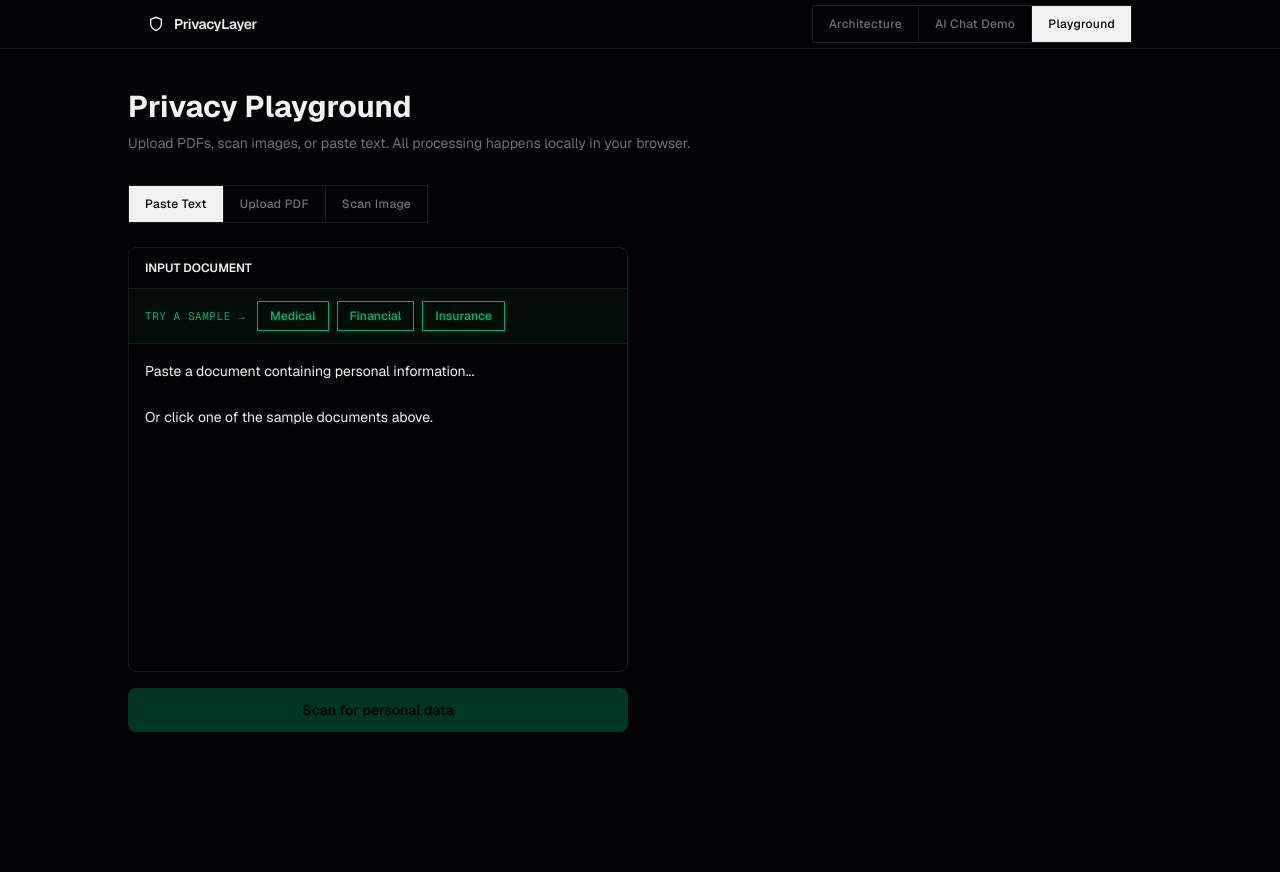
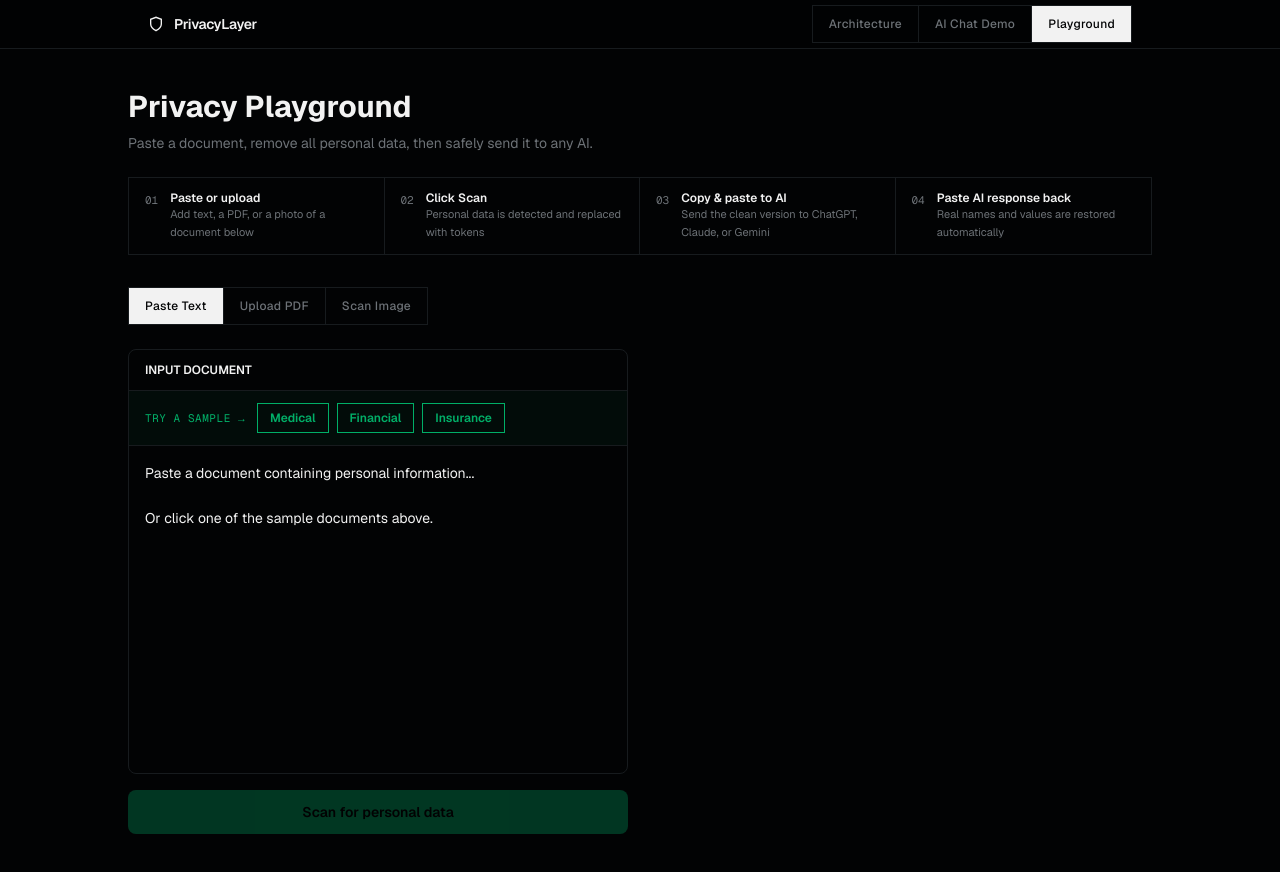
Before and after one commit to terencela/privacylayer, a Next.js app: page /playground in a window 1280 px wide. Shown: the top 872 px of the page. Before the commit the page ends 812 px from the top, so only its background shows below. Built offline with nearby package versions, Linux system fonts and the light colour scheme.

Commit message:
Add Chrome extension banner on landing, add step-by-step guide in playground

```diff
--- a/src/app/page.tsx
+++ b/src/app/page.tsx
@@ -139,6 +139,29 @@
                 AI chat demo
               </Link>
             </div>
+          </div>
+        </div>
+
+        {/* Chrome Extension Banner */}
+        <div className="py-4 border-b border-border">
+          <div className="flex flex-col sm:flex-row items-start sm:items-center justify-between gap-3 border border-accent/30 bg-accent/5 px-5 py-4">
+            <div className="flex items-center gap-3">
+              <svg width="16" height="16" viewBox="0 0 24 24" fill="none" stroke="currentColor" strokeWidth="2" strokeLinecap="round" className="text-accent shrink-0">
+                <path d="M12 22s8-4 8-10V5l-8-3-8 3v7c0 6 8 10 8 10z" />
+              </svg>
+              <div>
+                <p className="text-sm font-semibold">Chrome Extension now available</p>
+                <p className="text-xs text-muted-foreground">Works directly inside ChatGPT, Claude and Gemini — no copy-paste needed.</p>
+              </div>
+            </div>
+            <a
+              href="https://github.com/terencela/privacylayer"
+              target="_blank"
+              rel="noreferrer"
+              className="shrink-0 px-4 py-2 text-xs font-semibold border border-accent text-accent hover:bg-accent hover:text-black transition-colors"
+            >
+              Install extension →
+            </a>
           </div>
         </div>
 
--- a/src/app/playground/page.tsx
+++ b/src/app/playground/page.tsx
@@ -315,9 +315,27 @@
         <div className="w-full max-w-5xl mx-auto">
           <div className="mb-8">
             <h1 className="text-2xl sm:text-3xl font-bold mb-2">Privacy Playground</h1>
-            <p className="text-sm text-muted-foreground">
-              Upload PDFs, scan images, or paste text. All processing happens locally in your browser.
+            <p className="text-sm text-muted-foreground mb-6">
+              Paste a document, remove all personal data, then safely send it to any AI.
             </p>
+
+            {/* How to use */}
+            <div className="border border-border grid grid-cols-1 sm:grid-cols-4">
+              {[
+                { step: "01", label: "Paste or upload", desc: "Add text, a PDF, or a photo of a document below" },
+                { step: "02", label: "Click Scan", desc: "Personal data is detected and replaced with tokens" },
+                { step: "03", label: "Copy & paste to AI", desc: "Send the clean version to ChatGPT, Claude, or Gemini" },
+                { step: "04", label: "Paste AI response back", desc: "Real names and values are restored automatically" },
+              ].map((s, i) => (
+                <div key={s.step} className={`px-4 py-3 flex gap-3 items-start ${i < 3 ? "border-b sm:border-b-0 sm:border-r border-border" : ""}`}>
+                  <span className="font-mono text-[11px] text-muted-foreground shrink-0 mt-0.5">{s.step}</span>
+                  <div>
+                    <p className="text-xs font-semibold">{s.label}</p>
+                    <p className="text-[11px] text-muted-foreground leading-relaxed">{s.desc}</p>
+                  </div>
+                </div>
+              ))}
+            </div>
           </div>
 
           <div className="flex gap-0 mb-6 border border-border w-full sm:w-fit">
```
